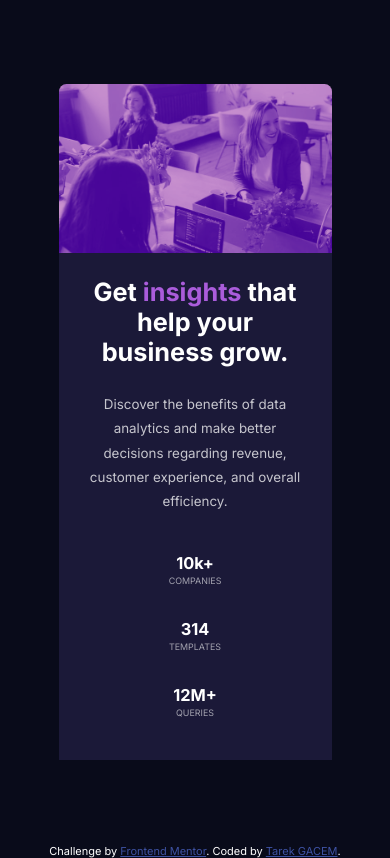
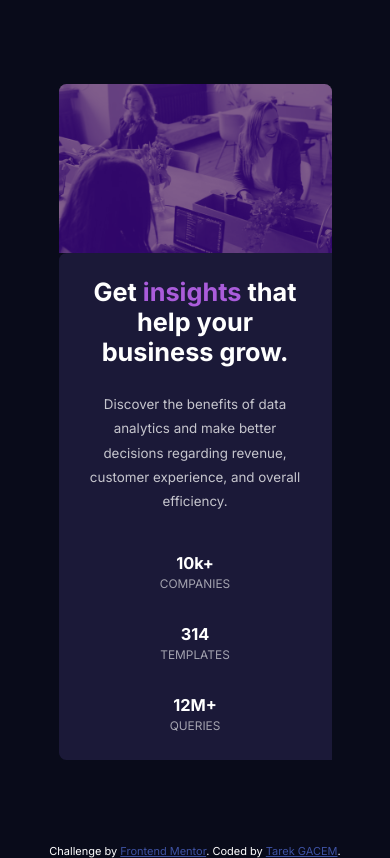
Before and after one commit to gacem-Tarek/stats_preview_card, a plain HTML site: page index.html in a window 390 px wide. Drawn offline with Linux system fonts and the light colour scheme.

Commit message:
first update
first up to date

```diff
--- a/css/style.scss
+++ b/css/style.scss
@@ -25,7 +25,7 @@ body {
 }
 
 .preview-card {
-    border-radius: 0.5em;
+
     color: hsl(0, 0%, 100%);
     width: 75%;
     height: 50%;
@@ -38,9 +38,10 @@ body {
         width: 50%;
         height: 100%;
         background: hsl(244, 38%, 16%);
-        padding: 3.5em 8em 1em 5em;
+        padding: 3.5em 10em 1em 5em;
         overflow: scroll;
-
+        border-bottom-left-radius: 0.5em;
+        border-top-left-radius: 0.5em;
         text-align: start;
 
         h1 {
@@ -72,14 +73,15 @@ body {
                 h5 {
                     font-weight: bold;
                     color: hsl(0, 0%, 100%);
-                    font-size: 1.1em;
+                    font-size: 1.3em;
+                    padding-bottom: .4em;
                 }
                 p {
                     margin-bottom: 0;
 
                     color: hsla(0, 0%, 100%, 0.6);
                     text-transform: uppercase;
-                    font-size: 0.6em;
+                    font-size: 0.8em;
                 }
             }
         }
@@ -91,7 +93,7 @@ body {
         // margin: 0;
         // padding: 0;
         // right: 0;
-        opacity: 0.8;
+        opacity: 0.5;
         width: 50%;
         height: 100%;
         border-bottom-right-radius: 0.5em;
@@ -109,7 +111,7 @@ body {
         //margin-top: 50px;
         height: 80%;
         margin-bottom: 0;
-
+border-radius: .5em;
         display: flex;
         flex-direction: column-reverse;
         align-items: center;
@@ -117,7 +119,9 @@ body {
         .left-col {
 
             padding: 1.6em;
-
+            border-radius: unset;
+            border-bottom-left-radius: 0.5em;
+            border-top-left-radius: 0.5em;
 
             width: 100%;
             height: 75%;
@@ -139,6 +143,14 @@ body {
 
                 li {
                     padding-bottom: 2em;
+                    h5 {
+                        font-size: 1.1em;
+                    padding-bottom: 0;
+                    }
+
+                    p {
+                        font-size: 0.8em;
+                    }
                 }
             }
         }
```
Also changed, not shown: css/style.css, 1 other file.
